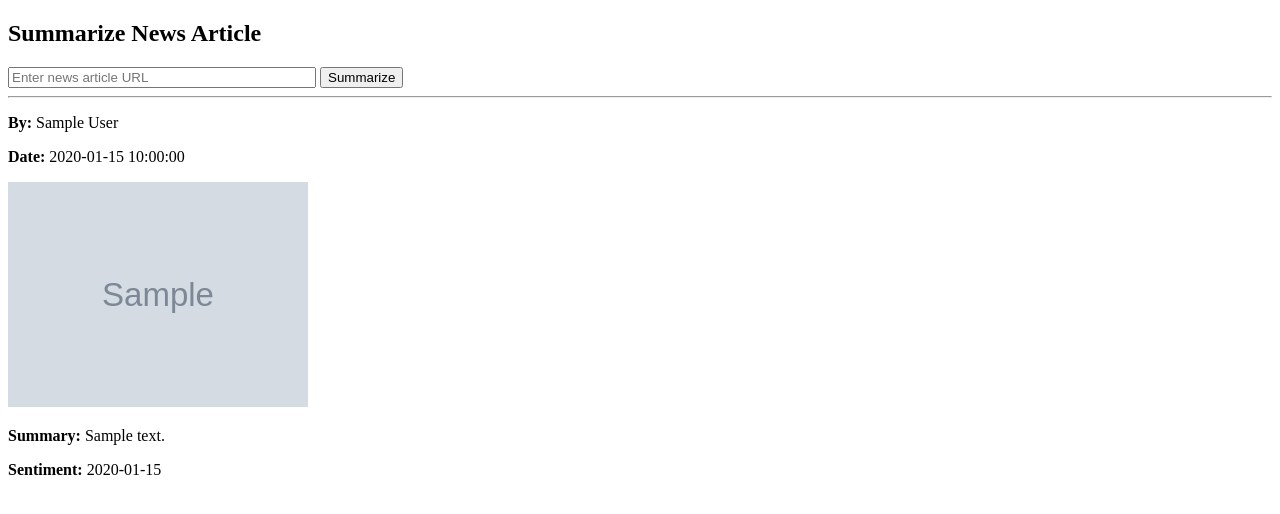
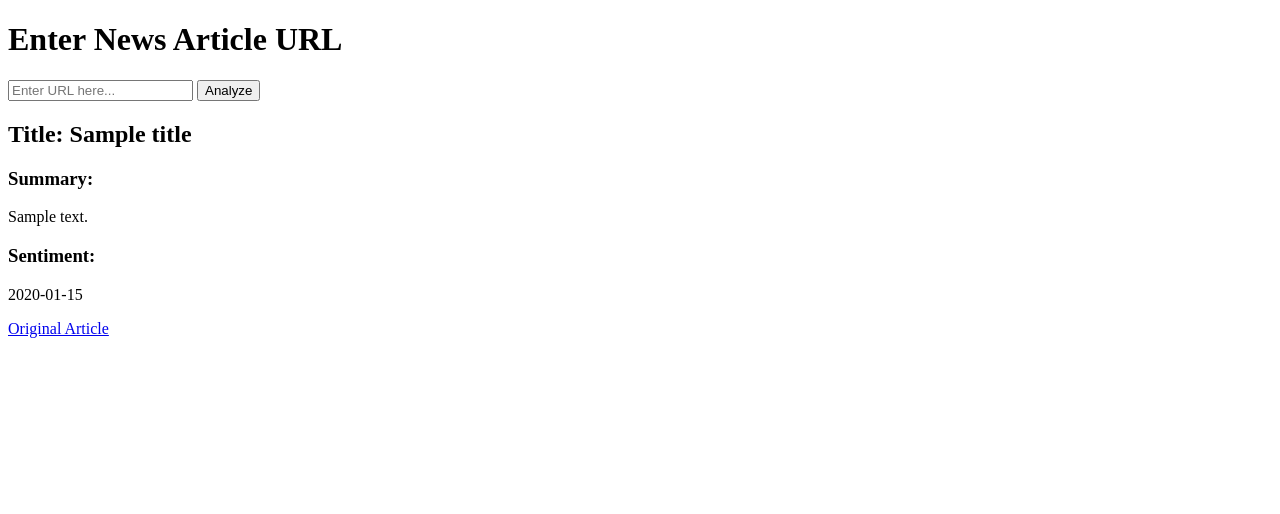
Before and after one commit to Akshatkt/News_Summary, a Flask app: template templates/index.html in a window 1280 px wide. Shown: the top 514 px of the page. Run offline with Flask 3, Linux system fonts and the light colour scheme; the template is opened without the code that fills it: most values are stand-ins (such as "Sample title", 1, 10 or a date in 2020); grey boxes marked "Sample" are stand-in pictures.

Commit message:
Update index.html

```diff
--- a/templates/index.html
+++ b/templates/index.html
@@ -1,26 +1,26 @@
 <!DOCTYPE html>
 <html>
 <head>
-    <title>News Summarizer</title>
+    <title>News Summarizer & Sentiment Analyzer</title>
 </head>
 <body>
-    <h2>Summarize News Article</h2>
-
-    <form method="POST" action="/">
-        <input type="text" name="url" placeholder="Enter news article URL" required style="width: 300px;">
-        <button type="submit">Summarize</button>
+    <h1>Enter News Article URL</h1>
+    <form method="POST">
+        <input type="text" name="url" placeholder="Enter URL here..." required>
+        <button type="submit">Analyze</button>
     </form>
 
-    <hr>
-
-    <p><strong>By:</strong> {{ author }}</p>
-    <p><strong>Date:</strong> {{ publish_date }}</p>
-
-    {% if top_image %}
-        <img src="{{ top_image }}" alt="Top image" width="300">
+    {% if error %}
+        <p style="color:red;">{{ error }}</p>
     {% endif %}
 
-    <p><strong>Summary:</strong> <span id="summary">{{ summary }}</span></p>
-    <p><strong>Sentiment:</strong> <span id="sentiment">{{ sentiment }}</span></p>
+    {% if title %}
+        <h2>Title: {{ title }}</h2>
+        <h3>Summary:</h3>
+        <p>{{ summary }}</p>
+        <h3>Sentiment:</h3>
+        <p>{{ sentiment }}</p>
+        <a href="{{ url }}" target="_blank">Original Article</a>
+    {% endif %}
 </body>
 </html>
```
